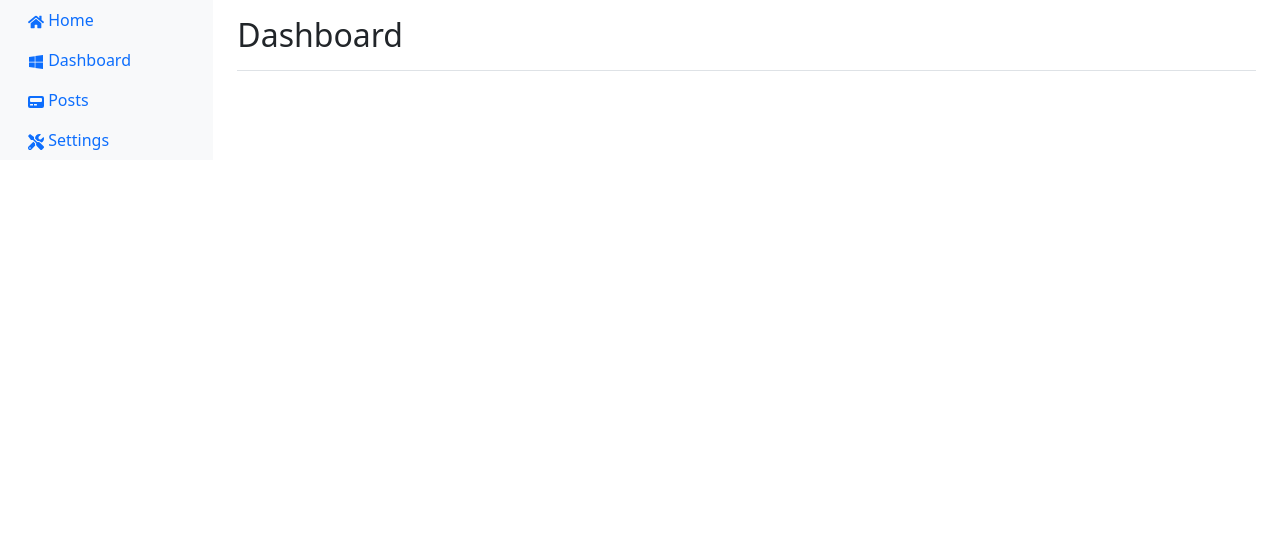
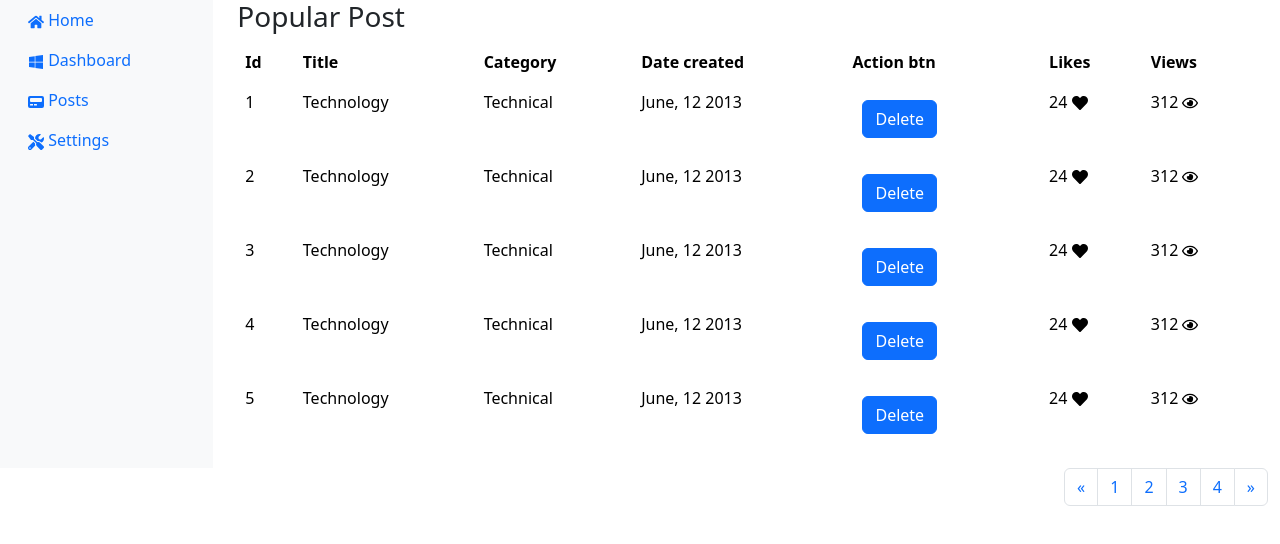
Before and after one commit to realmintech/reactBlog, a React (Create React App) app in the folder my-react-app/: page /Dashboard in a window 1280 px wide. Shown: the top 544 px of the page. Built offline with nearby package versions, Linux system fonts and the light colour scheme.

Commit message:
Dashboard and create blog page

```diff
--- a/my-react-app/package.json
+++ b/my-react-app/package.json
@@ -9,7 +9,7 @@
     "@testing-library/user-event": "^13.5.0",
     "axios": "^1.6.8",
     "boostrap": "^2.0.0",
-    "bootstrap": "^5.3.2",
+    "bootstrap": "^5.3.3",
     "primereact": "^10.5.1",
     "react": "^18.2.0",
     "react-bootstrap": "^2.10.1",
--- a/my-react-app/public/index.html
+++ b/my-react-app/public/index.html
@@ -40,5 +40,6 @@
       To begin the development, run `npm start` or `yarn start`.
       To create a production bundle, use `npm run build` or `yarn build`.
     -->
+    <!-- <script src="https://cdnjs.cloudflare.com/ajax/libs/bootstrap/5.3.0/js/bootstrap.bundle.min.js"></script> -->
   </body>
 </html>
--- a/my-react-app/src/Components/login_register/login/Login.jsx
+++ b/my-react-app/src/Components/login_register/login/Login.jsx
@@ -54,7 +54,7 @@ export default function Login() {
                   color: "white",
                 }}
               >
-                <Navigate to='/login' />
+                <Navigate to='' />
                 Login
               </button>
             </div>
--- /dev/null
+++ b/my-react-app/src/Components/postsForm/PostForm.jsx
@@ -0,0 +1,40 @@
+import React from "react";
+
+export default function PostForm() {
+  return (
+    <>
+      <form action="" className="m-3">
+        <h5 className="m-3">Add blog</h5>
+        <div className="m-3">
+          <input type="text" placeholder="Title" />
+        </div>
+        <div className="m-3">
+          <input type="file" src="" alt="" placeholder="Chose image" />
+        </div>
+        <div className="m-3">
+            <label htmlFor="" className="m-1">Category</label>
+          <select name="options" id="">
+            <option value="">Education</option>
+            <option value="">Lifestyle</option>
+            <option value="">Technology</option>
+            <option value="">Art</option>
+            <option value="">Food</option>
+          </select>
+        </div>
+        <textarea
+          name=""
+          id=""
+          cols="70"
+          rows="10"
+          className="m-3"
+          placeholder="Description"
+        ></textarea>
+        <div>
+          <button type="submit" className="m-3" style={{width:'40%', background: 'navy', color: 'white'}}>
+            Submit
+          </button>
+        </div>
+      </form>
+    </>
+  );
+}
--- a/my-react-app/src/Pages/dashboard/Dashboard.jsx
+++ b/my-react-app/src/Pages/dashboard/Dashboard.jsx
@@ -1,5 +1,5 @@
 import React from "react";
-import { FaPager, FaHome, FaWindows, FaTools } from "react-icons/fa";
+import { FaPager, FaHome, FaWindows, FaTools, FaRegEye, FaHeart } from "react-icons/fa";
 
 
 export default function Dashboard() {
@@ -8,7 +8,7 @@ export default function Dashboard() {
       <div className="container-fluid">
         <div className="row">
           <nav className="col-md-3 col-lg-2 d-md-block bg-light sidebar">
-            <div className="sidebar-sticky" style={{height: '100%'}}>
+            <div className="sidebar-sticky" style={{ height: "100%" }}>
               <ul className="nav flex-column">
                 <li className="nav-item">
                   <a className="nav-link active" href="/">
@@ -21,8 +21,8 @@ export default function Dashboard() {
                   </a>
                 </li>
                 <li className="nav-item">
-                  <a className="nav-link" href="\">
-                   <FaPager /> Posts
+                  <a className="nav-link" href="/Posts">
+                    <FaPager /> Posts
                   </a>
                 </li>
                 <li className="nav-item">
@@ -35,11 +35,134 @@ export default function Dashboard() {
           </nav>
 
           <main role="main" className="col-md-9 ml-sm-auto col-lg-10 px-md-4">
-            <div className="d-flex justify-content-between flex-wrap flex-md-nowrap align-items-center pt-3 pb-2 mb-3 border-bottom">
-              <h1 className="h2">Dashboard</h1>
+            <div>
+              <h3>Popular Post</h3>
+              <table className="table table-hover table-borderless">
+                <thead>
+                  <tr>
+                    <th>Id</th>
+                    <th>Title</th>
+                    <th>Category</th>
+                    <th>Date created</th>
+                    <th>Action btn</th>
+                    <th>Likes</th>
+                    <th>Views</th>
+                  </tr>
+                </thead>
+                <tbody>
+                  <tr>
+                    <td>1</td>
+                    <td>Technology</td>
+                    <td>Technical</td>
+                    <td>June, 12 2013</td>
+                    <td>
+                      <button className="btn btn-primary">Delete</button>
+                    </td>
+                    <td>
+                      24 <FaHeart />
+                    </td>
+                    <td>
+                      312 <FaRegEye />
+                    </td>
+                  </tr>
+                  <tr>
+                    <td>2</td>
+                    <td>Technology</td>
+                    <td>Technical</td>
+                    <td>June, 12 2013</td>
+                    <td>
+                      <button className="btn btn-primary">Delete</button>
+                    </td>
+                    <td>
+                      24 <FaHeart />
+                    </td>
+                    <td>
+                      312 <FaRegEye />
+                    </td>
+                  </tr>
+                  <tr>
+                    <td>3</td>
+                    <td>Technology</td>
+                    <td>Technical</td>
+                    <td>June, 12 2013</td>
+                    <td>
+                      <button className="btn btn-primary">Delete</button>
+                    </td>
+                    <td>
+                      24 <FaHeart />
+                    </td>
+                    <td>
+                      312 <FaRegEye />
+                    </td>
+                  </tr>
+                  <tr>
+                    <td>4</td>
+                    <td>Technology</td>
+                    <td>Technical</td>
+                    <td>June, 12 2013</td>
+                    <td>
+                      <button className="btn btn-primary">Delete</button>
+                    </td>
+                    <td>
+                      24 <FaHeart />
+                    </td>
+                    <td>
+                      312 <FaRegEye />
+                    </td>
+                  </tr>
+                  <tr>
+                    <td>5</td>
+                    <td>Technology</td>
+                    <td>Technical</td>
+                    <td>June, 12 2013</td>
+                    <td>
+                      <button className="btn btn-primary">Delete</button>
+                    </td>
+                    <td>
+                      24 <FaHeart />
+                    </td>
+                    <td>
+                      312 <FaRegEye />
+                    </td>
+                  </tr>
+                </tbody>
+              </table>
             </div>
-
           </main>
+          <nav aria-label="Page navigation example">
+            <ul className="pagination justify-content-end">
+              <li className="page-item">
+                <a className="page-link" href="/Blog/1" aria-label="Previous">
+                  <span aria-hidden="true">&laquo;</span>
+                </a>
+              </li>
+              <li className="page-item">
+                <a className="page-link" href="/About">
+                  1
+                </a>
+              </li>
+              <li className="page-item">
+                <a className="page-link" href="/Blogs">
+                  2
+                </a>
+              </li>
+              <li className="page-item">
+                <a className="page-link" href="/Contact">
+                  3
+                </a>
+              </li>
+              <li className="page-item">
+                <a className="page-link" href="/Blog/1">
+                  4
+                </a>
+              </li>
+              <li className="page-item">
+                <a className="page-link" href="/Home" aria-label="Next">
+                  <span aria-hidden="true">&raquo;</span>
+                </a>
+              </li>
+            </ul>
+          </nav>
         </div>
       </div>
     </>
--- a/my-react-app/src/actions/userActions.js
+++ b/my-react-app/src/actions/userActions.js
@@ -5,6 +5,7 @@ import {
   USER_LOGIN_SUCCESS,
   USER_REGISTRATION_SUCCESS,
   USER_REGISTRATION_FAIL,
+  ADMIN_POST_BLOG,
 } from "../constants/userConstants";
 
 export const login = (email, password) => async (dispatch) => {
@@ -63,3 +64,30 @@ export const register =
       // console.log("this is error msg:", error.response.data.message);
     }
   };
+
+
+
+  export const postBlog =
+    (title, image, category,description,tag) => async (dispatch) => {
+      try {
+        const response = await axios.post("http://localhost:3000/blog/create", {
+          title,
+          image,
+          category,
+          description,
+          tag,
+        });
+        dispatch({
+          type: ADMIN_POST_BLOG,
+          payload: response.data,
+        });
+      } catch (error) {
+        dispatch({
+          type: ADMIN_POST_BLOG,
+          payload:
+            error.response && error.response.data
+              ? error.response.data.message
+              : error.message,
+        });
+      }
+    };
--- a/my-react-app/src/constants/userConstants.js
+++ b/my-react-app/src/constants/userConstants.js
@@ -5,3 +5,6 @@ export const USER_LOGIN_FAIL = "USER_LOGIN_FAIL";
 
 export const USER_REGISTRATION_SUCCESS = "USER_REGISTRATION_SUCCESS";
 export const USER_REGISTRATION_FAIL = "USER_REGISTRATION_FAIL";
+
+
+export const ADMIN_POST_BLOG = "ADMIN_POST_BLOG";
--- a/my-react-app/src/reducers/userReducers.js
+++ b/my-react-app/src/reducers/userReducers.js
@@ -4,6 +4,7 @@ import {
   USER_LOGIN_SUCCESS,
   USER_REGISTRATION_SUCCESS,
   USER_REGISTRATION_FAIL,
+  ADMIN_POST_BLOG,
 } from "../constants/userConstants";
 
 
@@ -30,3 +31,12 @@ export const userRegistrationReducer = (state = {}, action) => {
       return state;
   }
 };
+
+export const postBlog = (state = {}, action) => {
+  switch (action.type) {
+    case ADMIN_POST_BLOG:
+      return { userInfo: action.payload };
+    default:
+      return state;
+  }
+};
```
Also changed, not shown: my-react-app/src/App.js (+7 -2 lines), my-react-app/src/Components/login_register/register/Register.jsx (+25 -25 lines), my-react-app/src/store.js (line endings or trailing spaces), 2 other files (tests, documents, lock files or other folders).
